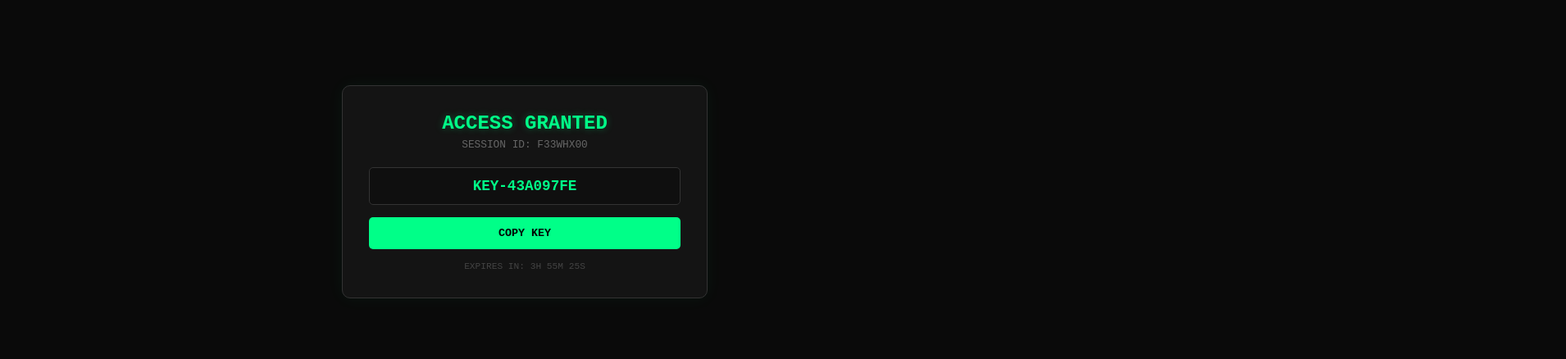
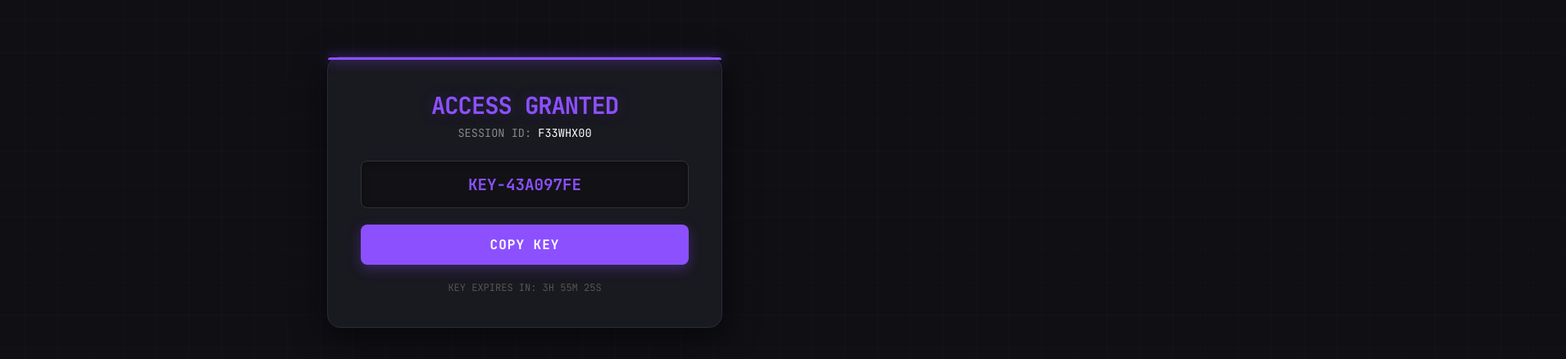
Before and after one commit to fingerscrows/FSSHUB-Official, a plain HTML site: page index.html in a window 1280 px wide. Shown: the part 166-604 px from the top of the page at 82% size, 1910 px wide, since content can reach past the window. Drawn offline with Linux system fonts and the light colour scheme.

Commit message:
Update index.html

```diff
--- a/index.html
+++ b/index.html
@@ -4,54 +4,161 @@
     <meta charset="UTF-8">
     <meta name="viewport" content="width=device-width, initial-scale=1.0, user-scalable=no">
     <title>FSS HUB | GATEWAY</title>
+    <link href="https://fonts.googleapis.com/css2?family=JetBrains+Mono:wght@400;700&display=swap" rel="stylesheet">
     <style>
-        :root { --primary: #00ff88; --bg: #0a0a0a; --card: #141414; --text: #f0f0f0; }
-        body { background: var(--bg); color: var(--text); font-family: 'Courier New', monospace; display: flex; justify-content: center; align-items: center; height: 100vh; margin: 0; overflow: hidden; }
+        :root {
+            --primary: #8c50ff; /* FSSHUB Purple */
+            --primary-dim: rgba(140, 80, 255, 0.2);
+            --bg: #0f0f14;
+            --card: #191920;
+            --text: #e0e0e0;
+            --text-dim: #888;
+        }
+
+        body {
+            background: var(--bg);
+            color: var(--text);
+            font-family: 'JetBrains Mono', monospace;
+            display: flex;
+            justify-content: center;
+            align-items: center;
+            height: 100vh;
+            margin: 0;
+            overflow: hidden;
+        }
+
+        /* Subtle Grid Background */
+        body::before {
+            content: "";
+            position: absolute;
+            width: 200%; height: 200%;
+            background-image: linear-gradient(rgba(255, 255, 255, 0.03) 1px, transparent 1px),
+            linear-gradient(90deg, rgba(255, 255, 255, 0.03) 1px, transparent 1px);
+            background-size: 40px 40px;
+            opacity: 0.5;
+            z-index: -1;
+            animation: moveGrid 20s linear infinite;
+        }
+
+        @keyframes moveGrid { 0% { transform: translate(0, 0); } 100% { transform: translate(-40px, -40px); } }
 
         .card {
-            background: var(--card); border: 1px solid #333; padding: 2rem; border-radius: 10px;
-            width: 90%; max-width: 380px; text-align: center; box-shadow: 0 0 20px rgba(0, 255, 136, 0.05);
-            animation: slideUp 0.5s ease-out; position: relative;
+            background: var(--card);
+            border: 1px solid #2a2a35;
+            padding: 2.5rem;
+            border-radius: 16px;
+            width: 85%;
+            max-width: 400px;
+            text-align: center;
+            box-shadow: 0 10px 40px rgba(0, 0, 0, 0.5);
+            animation: slideUp 0.6s cubic-bezier(0.22, 1, 0.36, 1);
+            position: relative;
         }
 
-        h1 { color: var(--primary); font-size: 1.5rem; margin: 0 0 5px 0; text-shadow: 0 0 10px rgba(0,255,136,0.3); }
-        p { color: #666; font-size: 0.8rem; margin: 0 0 20px 0; }
+        /* Purple Accent Top Line */
+        .card::after {
+            content: ''; position: absolute; top: 0; left: 0; right: 0;
+            height: 3px; background: var(--primary);
+            box-shadow: 0 0 15px var(--primary);
+            border-radius: 16px 16px 0 0;
+        }
+
+        h1 {
+            color: var(--primary);
+            font-size: 1.8rem;
+            margin: 0 0 5px 0;
+            letter-spacing: -1px;
+            text-shadow: 0 0 20px var(--primary-dim);
+        }
+
+        p { color: var(--text-dim); font-size: 0.85rem; margin: 0 0 25px 0; }
+
+        .key-box {
+            position: relative;
+            margin-bottom: 20px;
+        }
 
         input {
-            background: #0f0f0f; border: 1px solid #333; color: var(--primary); padding: 12px; width: 100%;
-            box-sizing: border-box; text-align: center; font-family: inherit; font-weight: bold; font-size: 1.1rem;
-            border-radius: 5px; margin-bottom: 15px; outline: none; transition: 0.3s;
+            background: #121216;
+            border: 1px solid #333;
+            color: var(--primary);
+            padding: 15px;
+            width: 100%;
+            box-sizing: border-box;
+            text-align: center;
+            font-family: inherit;
+            font-weight: bold;
+            font-size: 1.2rem;
+            border-radius: 8px;
+            outline: none;
+            transition: 0.3s;
+            box-shadow: inset 0 2px 10px rgba(0,0,0,0.3);
         }
-        input:focus { border-color: var(--primary); box-shadow: 0 0 10px rgba(0,255,136,0.1); }
+
+        input:focus {
+            border-color: var(--primary);
+            box-shadow: 0 0 15px var(--primary-dim);
+        }
 
         button {
-            background: var(--primary); color: #000; border: none; padding: 12px; width: 100%;
-            font-weight: bold; font-family: inherit; border-radius: 5px; cursor: pointer; transition: 0.2s;
+            background: var(--primary);
+            color: #fff;
+            border: none;
+            padding: 14px;
+            width: 100%;
+            font-weight: bold;
+            font-family: inherit;
+            font-size: 1rem;
+            border-radius: 8px;
+            cursor: pointer;
+            transition: 0.2s;
+            text-transform: uppercase;
+            letter-spacing: 1px;
+            box-shadow: 0 5px 15px rgba(140, 80, 255, 0.3);
         }
-        button:active { transform: scale(0.98); background: #fff; }
 
-        .timer { margin-top: 15px; font-size: 0.7rem; color: #444; }
-        .loader { position: fixed; inset: 0; background: var(--bg); display: flex; justify-content: center; align-items: center; z-index: 99; flex-direction: column; }
-        .spinner { width: 40px; height: 40px; border: 3px solid #333; border-top-color: var(--primary); border-radius: 50%; animation: spin 1s linear infinite; margin-bottom: 10px; }
+        button:hover { transform: translateY(-2px); box-shadow: 0 8px 20px rgba(140, 80, 255, 0.4); }
+        button:active { transform: translateY(0); }
+
+        .timer { margin-top: 20px; font-size: 0.75rem; color: #555; }
+
+        /* Loader */
+        .loader {
+            position: fixed; inset: 0; background: var(--bg);
+            display: flex; justify-content: center; align-items: center;
+            z-index: 99; flex-direction: column;
+        }
+        .spinner {
+            width: 50px; height: 50px;
+            border: 4px solid #222;
+            border-top-color: var(--primary);
+            border-radius: 50%;
+            animation: spin 1s linear infinite;
+            margin-bottom: 15px;
+            box-shadow: 0 0 20px var(--primary-dim);
+        }
 
         @keyframes spin { to { transform: rotate(360deg); } }
-        @keyframes slideUp { from { opacity: 0; transform: translateY(20px); } to { opacity: 1; transform: translateY(0); } }
+        @keyframes slideUp { from { opacity: 0; transform: translateY(30px); } to { opacity: 1; transform: translateY(0); } }
     </style>
 </head>
 <body>
     <div id="loader" class="loader">
         <div class="spinner"></div>
-        <div style="color:var(--primary); font-size:0.8rem; letter-spacing:1px;">INITIALIZING...</div>
+        <div style="color:var(--text-dim); font-size:0.8rem; letter-spacing:2px;">SECURE CONNECTION...</div>
     </div>
 
     <div class="card" id="main" style="display:none;">
         <h1>ACCESS GRANTED</h1>
-        <p>SESSION ID: <span id="sess">...</span></p>
+        <p>SESSION ID: <span id="sess" style="color:#fff;">...</span></p>
 
-        <input type="text" id="key" readonly value="GENERATING..." onclick="copy()">
+        <div class="key-box">
+            <input type="text" id="key" readonly value="GENERATING..." onclick="copy()">
+        </div>
+
         <button id="btn" onclick="copy()">COPY KEY</button>
 
-        <div class="timer" id="time">Calculating...</div>
+        <div class="timer" id="time">Calculating expiration...</div>
     </div>
 
     <script>
@@ -75,7 +182,7 @@
             const h = Math.floor(left / 3600000);
             const m = Math.floor((left % 3600000) / 60000);
             const s = Math.floor((left % 60000) / 1000);
-            document.getElementById("time").innerText = `EXPIRES IN: ${h}H ${m}M ${s}S`;
+            document.getElementById("time").innerText = `KEY EXPIRES IN: ${h}H ${m}M ${s}S`;
         }
 
         function copy() {
@@ -84,8 +191,16 @@
             document.execCommand("copy");
 
             const b = document.getElementById("btn");
-            b.innerText = "COPIED!"; b.style.background = "#fff";
-            setTimeout(() => { b.innerText = "COPY KEY"; b.style.background = ""; }, 1000);
+            const originalText = b.innerText;
+            b.innerText = "COPIED TO CLIPBOARD!";
+            b.style.background = "#fff";
+            b.style.color = "#000";
+
+            setTimeout(() => {
+                b.innerText = originalText;
+                b.style.background = "";
+                b.style.color = "";
+            }, 1500);
         }
 
         setTimeout(() => {
@@ -93,7 +208,7 @@
             document.getElementById("main").style.display = "block";
             document.getElementById("sess").innerText = Math.random().toString(36).substr(2, 8).toUpperCase();
             setInterval(run, 1000); run();
-        }, 1000);
+        }, 1200);
     </script>
 </body>
 </html>
```
